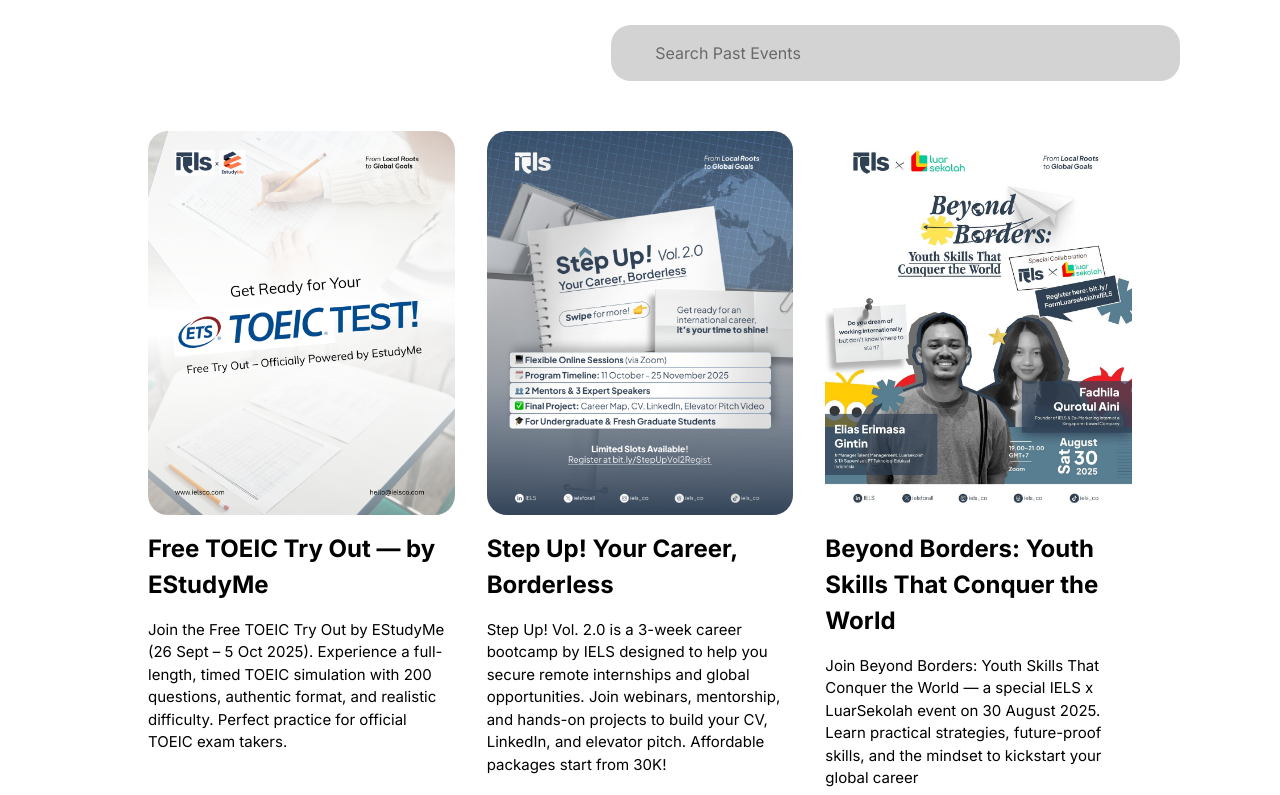
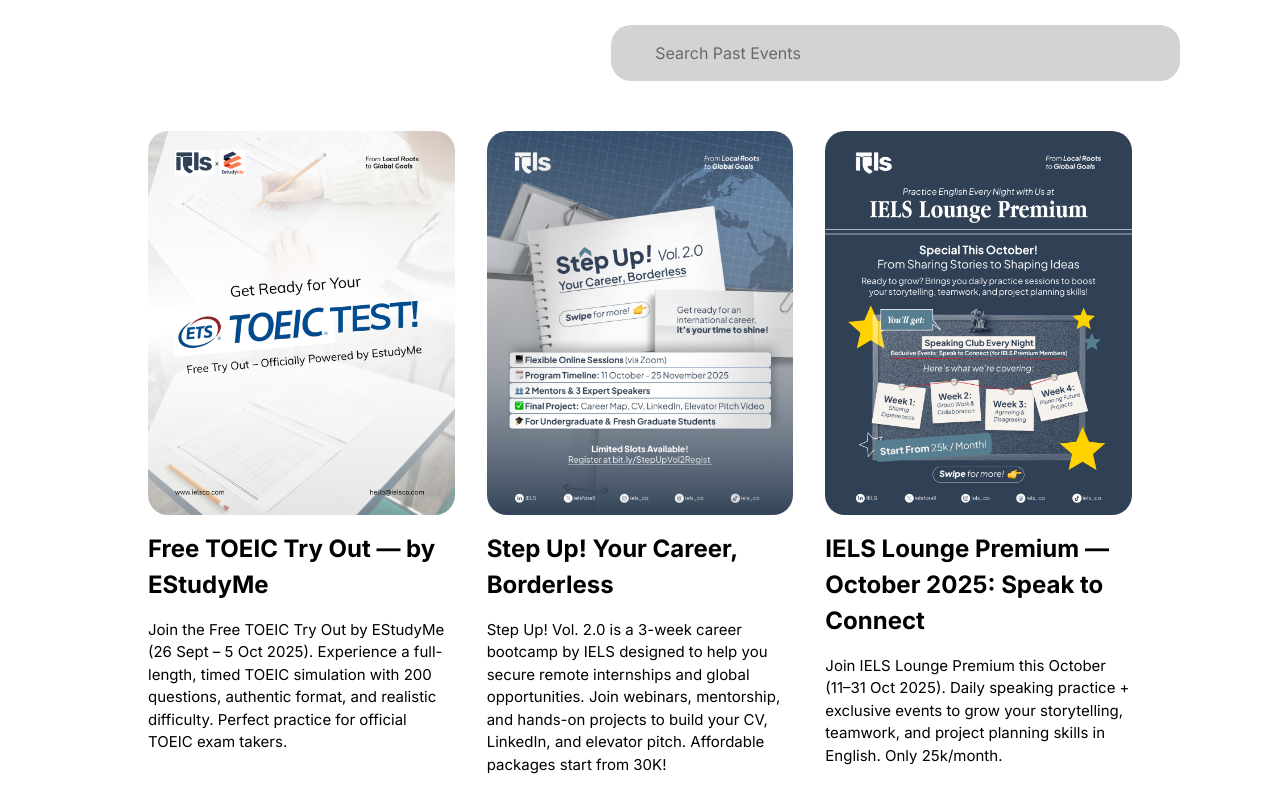
Before and after one commit to putubgs/ielsco, a Next.js app: page /events in a window 1280 px wide. Shown: the part 785-1580 px from the top of the page. Built offline with nearby package versions, Linux system fonts and the light colour scheme; some icons are missing.

Commit message:
update event data

```diff
--- a/src/data/events.ts
+++ b/src/data/events.ts
@@ -390,7 +390,12 @@
   <div>&nbsp;</div>
   <div><strong>Why Join:</strong></div>
   <div>This free try out is your chance to practice with real TOEIC exam standards, identify your strengths and weaknesses, and boost your confidence before taking the official test.</div>
-</div>`,
+</div>
+<div>&nbsp;</div>
+<a href="https://www.instagram.com/p/DNdH2drBTpp/?utm_source=ig_web_copy_link&igsh=MWtidXAwMHVoOWp5Mg==" target="_blank"
+   style="display:inline-block; padding:10px 20px; background:#fff; color:#000; text-decoration:none; border:1px solid #000; border-radius:999px; font-weight:bold;">
+   Read More
+</a>`,
     registrationLink: "https://estudyme.com/study/simulation-test/toeic-testpro/test-1-62b69492bbc57b27fe10f7ac/",
     startDate: "2025-10-26",
     registrationTimeDeadline: "23:59",
@@ -404,4 +409,44 @@
         "TOEIC try out, free TOEIC test, TOEIC online simulation, TOEIC practice test, TOEIC preparation, TOEIC listening, TOEIC reading, IELS TOEIC, TOEIC",
     },
   },
+{
+  id: "9",
+  title: "IELS Lounge Premium — October 2025: Speak to Connect",
+  poster: "/images/contents/events/lounge-october.png",
+  description: `<div>
+  <div><strong>📅 Period: October 11 – October 31, 2025</strong></div>
+  <div>⏰ Daily Activities + Exclusive Sessions</div>
+  <div>&nbsp;</div>
+  <div><strong><em>IELS Lounge Premium</em> this October brings you daily practice sessions designed to boost your storytelling, teamwork, and project planning skills — all in English.</strong></div>
+  <div>&nbsp;</div>
+  <div><strong>🎯 What You Will Experience:</strong></div>
+  <ul>
+    <li>✅ <strong>Speaking Club Every Night (8 PM)</strong> — daily practice with friends through stories, discussions, and fun activities</li>
+    <li>✅ <strong>Weekly Themes</strong>:<br/>
+        - Week 1: Sharing Experiences <br/>
+        - Week 2: Group Work & Collaboration <br/>
+        - Week 3: Agreeing & Disagreeing <br/>
+        - Week 4: Planning Future Projects</li>
+    <li>✅ <strong>Exclusive Events for Premium Members:</strong><br/>
+        - Week 2: Group Work Challenge – Build the Best Team Strategy <br/>
+        - Week 4: Future Project Pitch – Shaping Ideas Together</li>
+    <li>✅ Bi-weekly Zoom activities (roleplays, games, teamwork challenges)</li>
+    <li>✅ Daily content on Discord & WhatsApp (vocabulary, idioms, grammar tips, quizzes, reflection)</li>
+  </ul>
+  <div>&nbsp;</div>
+  <div><strong>Why Join:</strong></div>
+  <div>In IELS Lounge, English becomes part of your daily rhythm. You’ll gain vocabulary for real-life use, build confidence in speaking, and grow teamwork skills through projects and shared stories. Learning here feels closer, lighter, and way more fun.</div>
+</div>`,
+  registrationLink: "https://ielsco.com/iels-lounge",
+  startDate: "2025-10-11",
+  registrationTimeDeadline: "23:59",
+  registrationDateDeadline: "2025-10-31",
+  seo: {
+    meta_title: "IELS Lounge Premium October 2025 — Speak to Connect",
+    meta_description:
+      "Join IELS Lounge Premium this October (11–31 Oct 2025). Daily speaking practice + exclusive events to grow your storytelling, teamwork, and project planning skills in English. Only 25k/month.",
+    meta_keywords:
+      "IELS Lounge Premium, English speaking club, daily English practice, storytelling in English, teamwork skills, project planning English, IELS October program",
+  },
+},
 ];
```
Also changed, not shown: public/images/contents/events/lounge-october.png (added).
